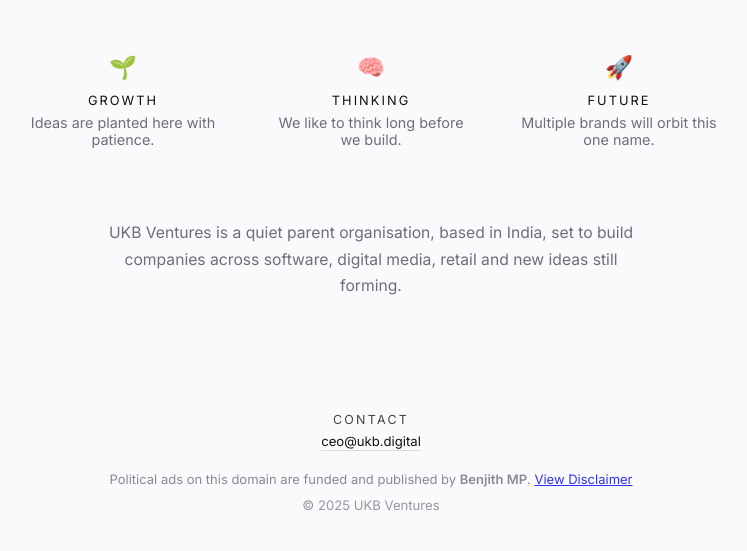
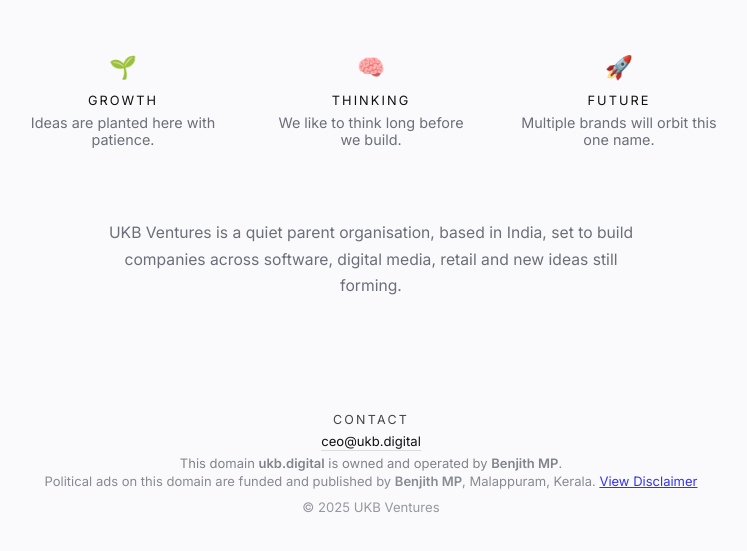
Before and after one commit to Benjith/ukb.digital, a plain HTML site: page index.html in a window 1280 px wide. Shown: the part 437-988 px from the top of the page, without its empty margins (269-1016 px from the left). Drawn offline with Linux system fonts and the light colour scheme.

Commit message:
ownership content updated

```diff
--- a/index.html
+++ b/index.html
@@ -263,8 +263,11 @@
         <div class="contact-email"><a href="mailto:ceo@ukb.digital">ceo@ukb.digital</a></div>
 
         <!-- 🔥 REQUIRED BY META: Identity must be visible on main page -->
-        <div style="margin-top:22px; font-size:13px; opacity:.8;">
-            Political ads on this domain are funded and published by <strong>Benjith MP</strong>.
+        <div style="margin-top:6px;font-size:13px;opacity:.85;">
+            This domain <strong>ukb.digital</strong> is owned and operated by <strong>Benjith MP</strong>.
+        </div>
+        <div style="margin-top:2px; font-size:13px; opacity:.8;">
+            Political ads on this domain are funded and published by <strong>Benjith MP</strong>, Malappuram, Kerala.
             <a href="disclaimer.html">View Disclaimer</a>
         </div>
 
```
